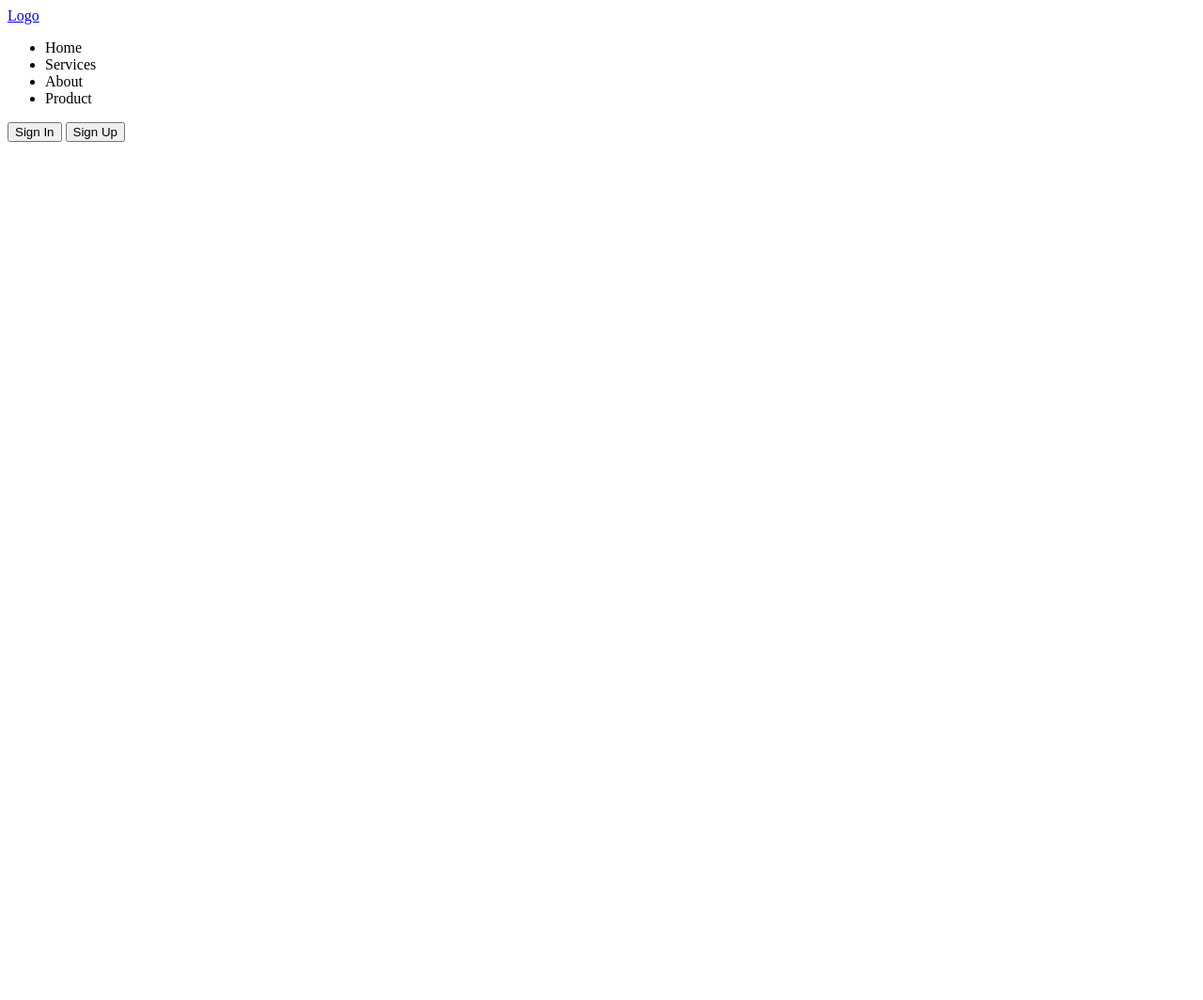
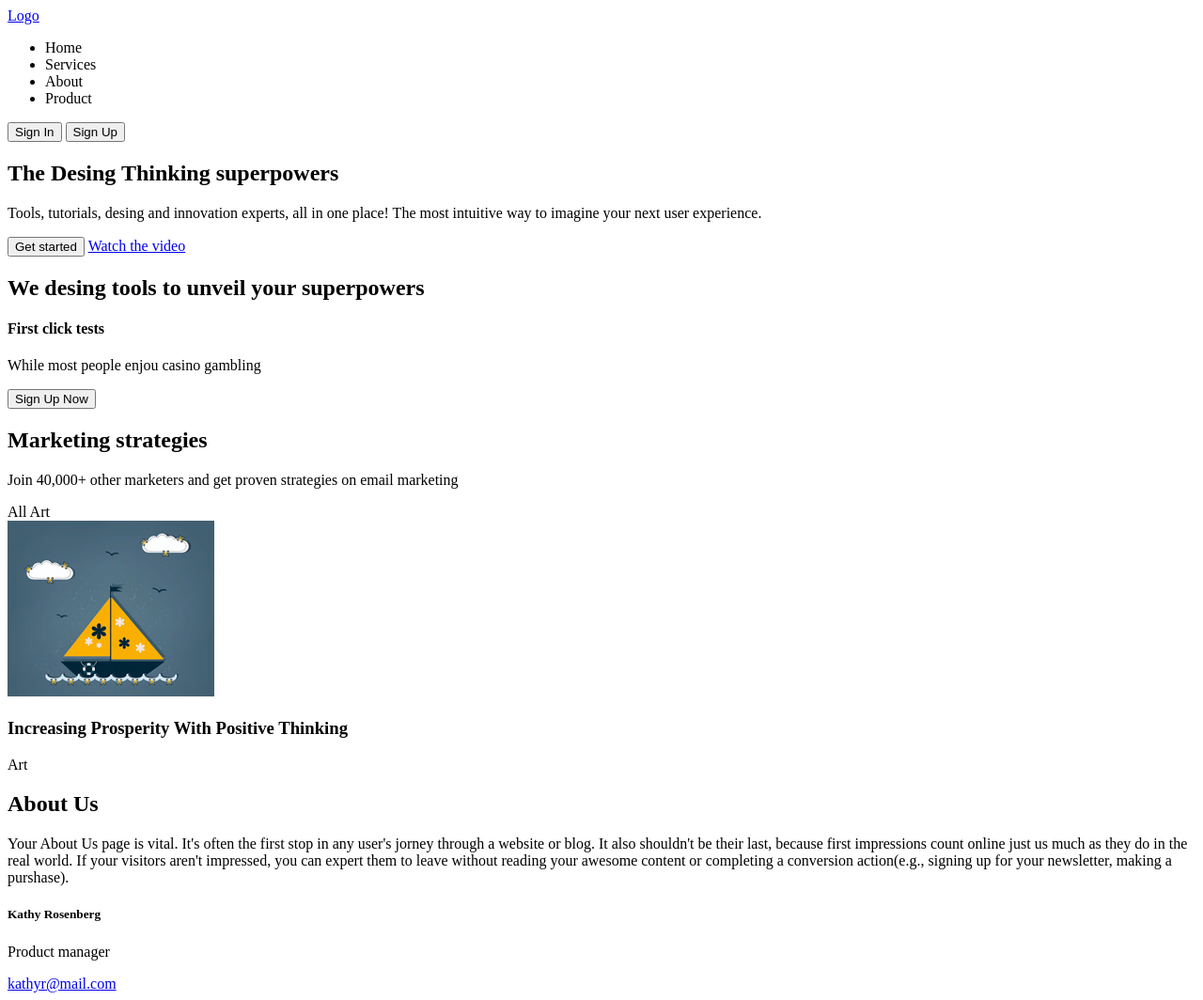
Before and after one commit to JoreiJim/Project-2, a plain HTML site: page index.html in a window 1280 px wide. Shown: the whole page at 94% size. Before the commit the page ends 800 px from the top, so only its background shows below. Drawn offline with Linux system fonts and the light colour scheme.

Commit message:
add body,selection

```diff
--- a/index.html
+++ b/index.html
@@ -22,8 +22,74 @@
                 <button class="button button__colored">Sign Up</button>
                 </div>
             </div>
+        </header>
+    <section class="promo">
+        <div class="wrapper">
+            <div class="promo__content">
+                <h1>The Desing Thinking superpowers</h1>
+                <p>Tools, tutorials, desing and innovation experts, all in one place! The most intuitive way to imagine your next user experience. </p>
+                <div class="promo__buttons">
+                    <button class="button button__colored">Get started</button>
+                    <a href='#'class='link_button'>
+                        <span class='ico ico__play'></span> Watch the video
+                    </a>
+                </div>
 
-        </header>
+            </div>
+        </div>
+    </section>
+    <section class='tools'>
+        <div class="wrapper">
+            <h2>We desing tools to unveil your superpowers</h2>
+            <div class="layout-4-column">
+                <div class="tool">
+                    <div class="tool__icon">
+                          <span class="icon-square icon-square_lilium"></span>
+                    </div>
+                    <h4>First click tests</h4>
+                    <p>While most people enjou casino gambling</p>
+                </div>
+                <div class="tools-button">
+                    <button class="button button__colored">Sign Up Now</button>
+                </div>
+            </div>
+        </div>
+    </section >
+    <section class='strategies'>
+        <div class="wrapper">
+            <h2>Marketing strategies</h2>
+            <p class='strategies__description'>Join 40,000+ other marketers and get proven strategies on email marketing</p>
+            <div class="strategies__tags">
+                <span class='tag tag_selected'>All</span>
+                <span class="tag tag_borderd">Art</span>
+            </div>
+            <div class='layout-3-column'>
+                <div class="strategy block-shadowed">
+                    <img src="img\strategies\1.jpg" alt="strategies">
+                    <h3>Increasing Prosperity With Positive Thinking</h3>
+                    <div class="strategies__tags">
+                        <span class="tag tag_colored">Art</span>
+                    </div>
+                </div>
+            </div>
+        </div>
+    </section>
+    <section class="about-us">
+        <div class="wrapper">
+            <h2>About Us</h2>
+            <p>Your About Us page is vital. It's often the first stop in any user's jorney through a website or blog. It also shouldn't be their last, because first impressions count online just us much as they do in the real world. If your visitors aren't impressed, you can  expert them  to leave without reading  your awesome content or completing a conversion  action(e.g., signing up for your newsletter, making a purshase).  </p>
+            <div class="layout-3-column">
+                <div class="employee block-shadowed">
+                    <div class="employee__content">
+                        <h5>Kathy Rosenberg</h5>
+                        <p class="employee__title">Product manager</p>
+                        <a href="mailto:kathyr@mail.com">kathyr@mail.com</a>
+                    </div>
+                </div>
+            </div>
+        </div>
+
+    </section>
 
     </body>
 </html>
```
Also changed, not shown: img/strategies/1.jpg (added).
